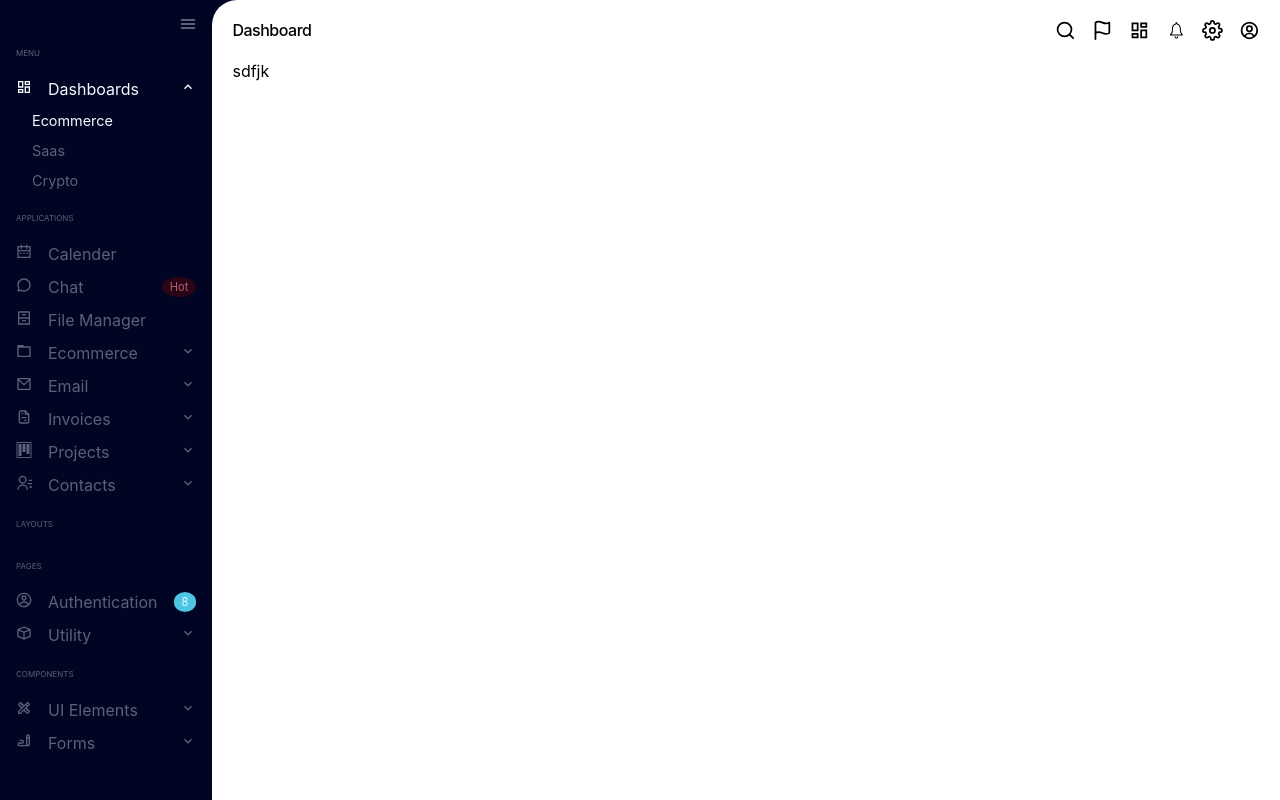
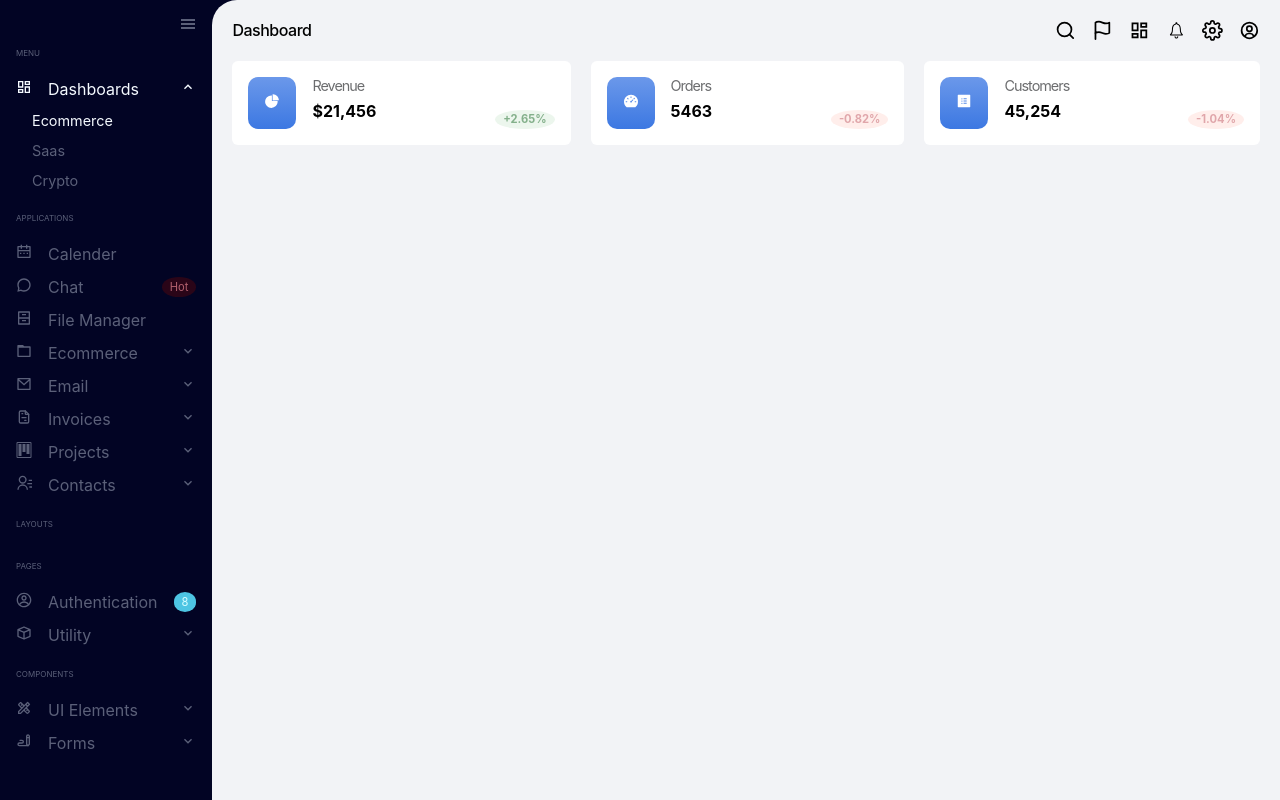
Before and after one commit to prashant-DS/sample-app, a React (Create React App) app: page /dashboards/ecommerce in a window 1280 px wide. Built offline with nearby package versions, Linux system fonts and the light colour scheme.

Commit message:
feat: main page small card

```diff
--- /dev/null
+++ b/src/components/smallDetailCard/index.tsx
@@ -0,0 +1,41 @@
+import React from "react";
+import Badge from "../badge";
+import style from "./style.module.scss";
+
+interface SmallDetailCardProps {
+  imageComponent?: React.ReactElement;
+  imageText?: string;
+  heading: string;
+  value: string;
+  percentageChange: string;
+}
+
+function SmallDetailCard({
+  imageComponent,
+  imageText,
+  heading,
+  value,
+  percentageChange,
+}: SmallDetailCardProps) {
+  return (
+    <div className={style.container}>
+      <div className={style.imageContainer}>
+        {imageComponent && imageComponent}
+        {imageText && <span>{imageText}</span>}
+      </div>
+      <div className={style.mainPart}>
+        <div className={style.heading}>{heading}</div>
+        <div className={style.value}>{value}</div>
+      </div>
+      <div className={style.change}>
+        <Badge
+          text={percentageChange}
+          backgroundColor={percentageChange[0] === "+" ? "#ecf6ed" : "#ffeeeb"}
+          color={percentageChange[0] === "+" ? "#84b08b" : "#e0a6aa"}
+        />
+      </div>
+    </div>
+  );
+}
+
+export default SmallDetailCard;
--- /dev/null
+++ b/src/components/smallDetailCard/style.module.scss
@@ -0,0 +1,37 @@
+.container {
+  background-color: white;
+  display: flex;
+  padding: 1rem;
+  border-radius: 6px;
+  gap: 1rem;
+  .imageContainer {
+    flex: 0 1 auto;
+    background-image: linear-gradient(#6b98ea, #3c78e2);
+    border-radius: 10px;
+    padding: 1rem;
+    * {
+      color: white;
+    }
+  }
+
+  .mainPart {
+    flex-grow: 1;
+    display: flex;
+    flex-direction: column;
+    justify-content: space-between;
+    .heading {
+      color: #6c6d6f;
+      letter-spacing: -1px;
+      font-size: 0.9rem;
+      font-weight: 400;
+    }
+    .value {
+      font-weight: bold;
+    }
+  }
+  .change {
+    flex: 0 1 auto;
+    margin-top: auto;
+    font-weight: bold;
+  }
+}
--- a/src/container/pageWrapper/style.module.scss
+++ b/src/container/pageWrapper/style.module.scss
@@ -1,5 +1,5 @@
 .pageWrapper {
-  background-color: white;
+  background-color: #f2f3f6;
   padding: 20px;
   border-top-left-radius: 25px;
 }
--- /dev/null
+++ b/src/pages/dashboard/ecommerce/index.tsx
@@ -0,0 +1,31 @@
+import React from "react";
+import { AiFillDashboard, AiFillPieChart, AiFillProfile } from "react-icons/ai";
+import SmallDetailCard from "../../../components/smallDetailCard";
+import style from "./style.module.scss";
+
+function Ecommerce() {
+  return (
+    <div className={style.container}>
+      <SmallDetailCard
+        imageComponent={<AiFillPieChart />}
+        heading="Revenue"
+        value="$21,456"
+        percentageChange="+2.65%"
+      />
+      <SmallDetailCard
+        imageComponent={<AiFillDashboard />}
+        heading="Orders"
+        value="5463"
+        percentageChange="-0.82%"
+      />
+      <SmallDetailCard
+        imageComponent={<AiFillProfile />}
+        heading="Customers"
+        value="45,254"
+        percentageChange="-1.04%"
+      />
+    </div>
+  );
+}
+
+export default Ecommerce;
--- /dev/null
+++ b/src/pages/dashboard/ecommerce/style.module.scss
@@ -0,0 +1,8 @@
+.container {
+  display: flex;
+  flex-wrap: wrap;
+  gap: 15px 20px;
+  * {
+    flex: 1 1 auto;
+  }
+}
--- a/src/pages/index.tsx
+++ b/src/pages/index.tsx
@@ -4,6 +4,7 @@ import style from "./pages.module.scss";
 
 import SideBar from "../container/sidebar";
 import PageWrapper from "../container/pageWrapper";
+import Ecommerce from "./dashboard/ecommerce";
 
 function Pages(): ReactElement {
   return (
@@ -13,7 +14,7 @@ function Pages(): ReactElement {
         <PageWrapper>
           <Switch>
             <Route path="/dashboards/ecommerce">
-              <div>sdfjk</div>
+              <Ecommerce />
             </Route>
           </Switch>
         </PageWrapper>
```
